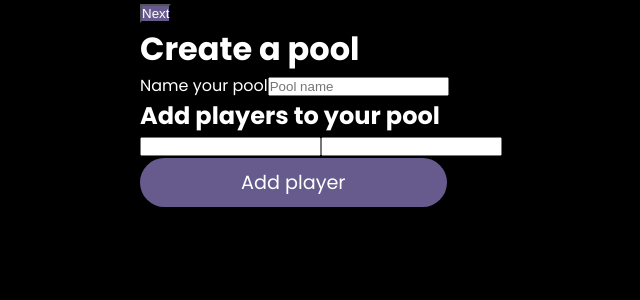
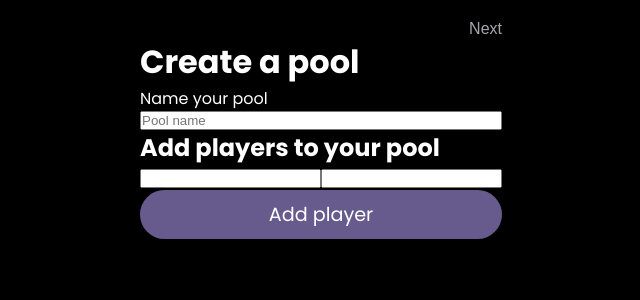
Before and after one commit to GreyNewfie/wizpool-app, a React (Vite) app: page /create-pool in a window 1280 px wide. Shown: the top 300 px of the page, without its empty margins (319-959 px from the left). Built offline with nearby package versions, Linux system fonts and the light colour scheme.

Commit message:
Update top right action btn
Add styling to action button and align it in the top right corner

```diff
--- a/src/styles.css
+++ b/src/styles.css
@@ -37,6 +37,12 @@ div:has(.create-pool-container) {
     justify-content: center;
 }
 
+.create-pool-container {
+    padding-top: 20px;
+    display: flex;
+    flex-direction: column;
+}
+
 .header-logo {
     width: 300px;
 }
@@ -48,3 +54,12 @@ div:has(.create-pool-container) {
     border: none;
     border-radius: 25px;
 }
+
+.top-right-action-btn {
+    background: transparent;
+    border: none;
+    font-size: 1rem;
+    color: #A8A6AD;
+
+    align-self: flex-end;
+}
```
